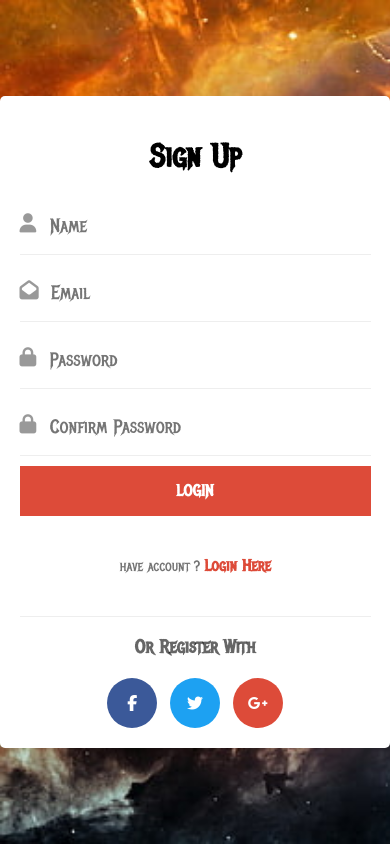
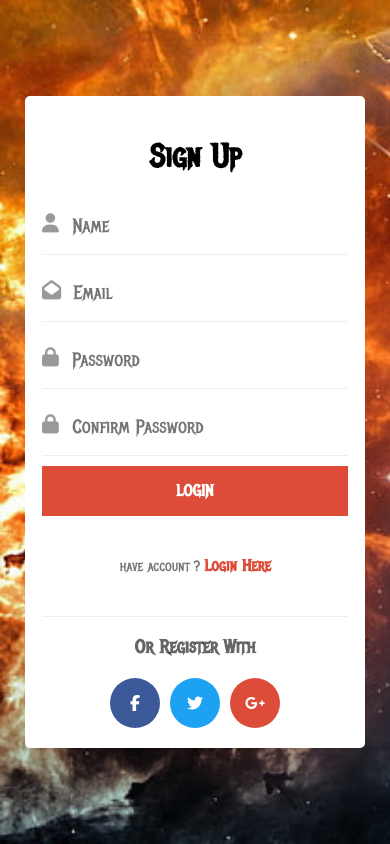
Before and after one commit to Abdallah-Medhat75/Blue-SignUp-Form, a plain HTML site: page index.html in a window 390 px wide. Drawn offline with Linux system fonts and the light colour scheme; a web font is replaced by a local one.

Commit message:
Changing Form Size To Make it Fit The Mobile

```diff
--- a/css/main.css
+++ b/css/main.css
@@ -5,7 +5,7 @@
 
 html {
     --mainColor: #dd4b39;
-    --formWidth: 390px;
+    --formWidth: 340px;
     background-image: url("../imgs/space-fire-ice-planet-wallpaper-preview.jpg");
     background-repeat: no-repeat;
     background-size: cover;
@@ -155,11 +155,11 @@ h3 {
 
 ul {
     /* background-color: red; */
+    width: 50%;
     padding: 0;
     margin: auto;
     display: flex;
     justify-content: space-between;
-    width: 45%;
     list-style: none;
 }
 
```
